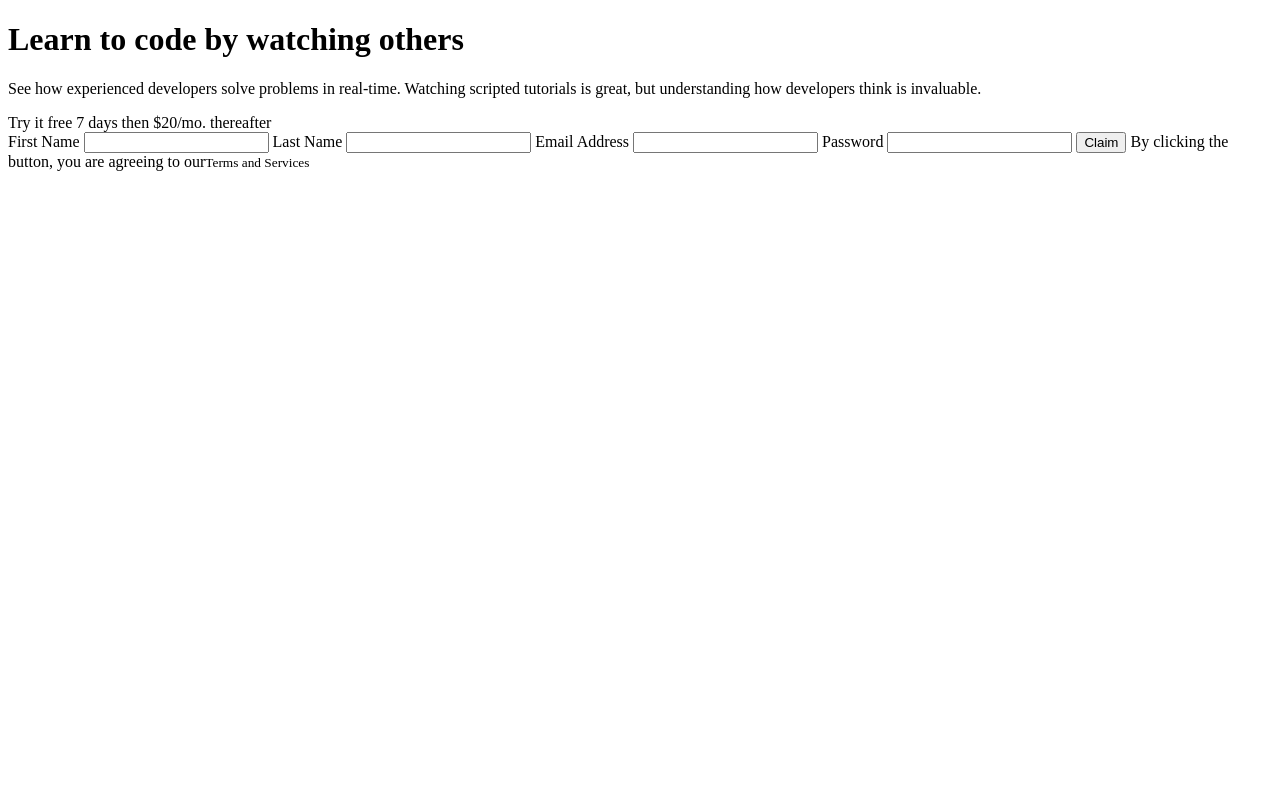
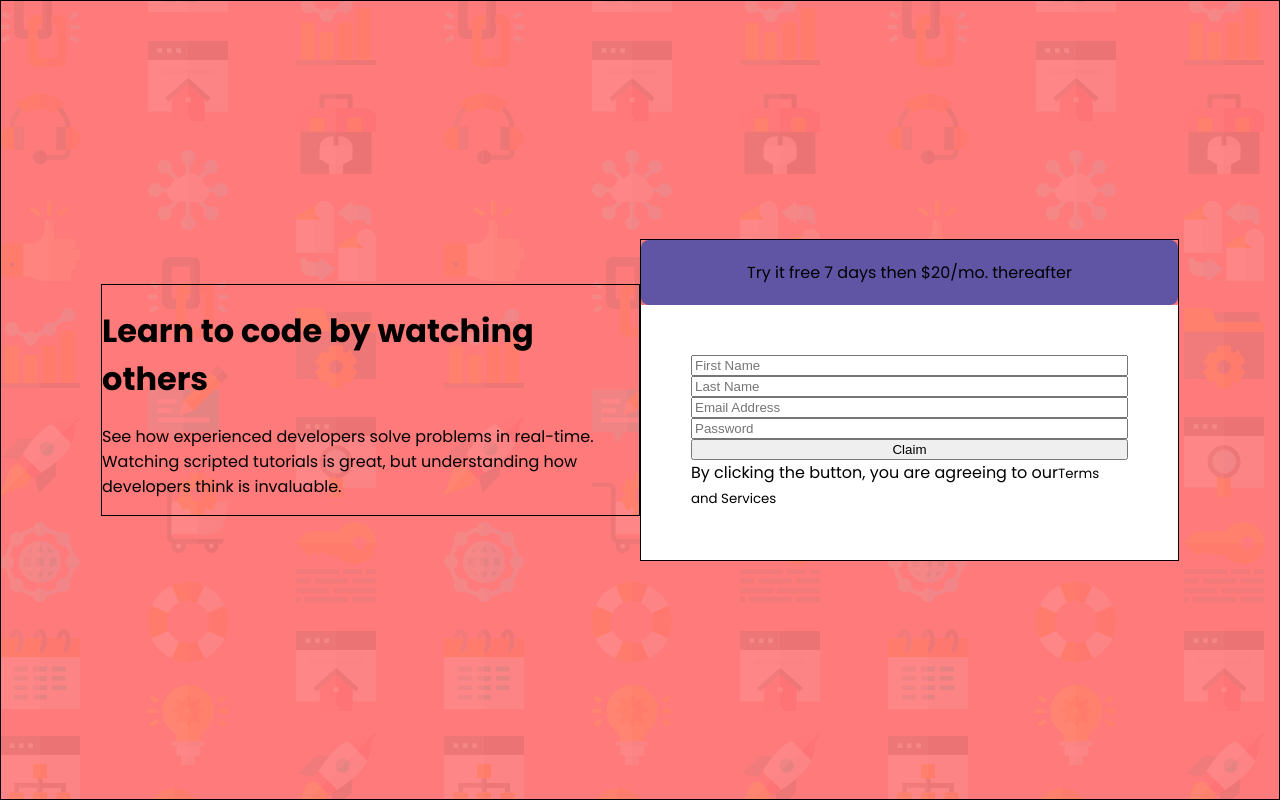
Before and after one commit to jsantizo98/form_FM, a plain HTML site: page index.html in a window 1280 px wide. Drawn offline with Linux system fonts and the light colour scheme.

Commit message:
Se agrego estilos css

```diff
--- /dev/null
+++ b/css/style.css
@@ -0,0 +1,57 @@
+:root{
+    --font: 'Poppins', sans-serif;
+    --font-size: 1.6rem;
+    --red: hsl(0, 100%, 74%);
+    --green: hsl(154, 59%, 51%);
+    --blue: hsl(248, 32%, 49%);
+    --dark-blue: hsl(249, 10%, 26%);
+    --grayish-blue: hsl(246, 25%, 77);
+}
+html {
+    /* Reset para rems 62.5% = 10px */
+    box-sizing: border-box;
+    font-size: 62.5%;
+}
+*,
+*::before,
+*::after {
+    box-sizing: inherit;
+}
+body{
+    font-family: var(--font);
+    font-size: var(--font-size);
+    margin: 0;
+    background-image: url(../images/bg-intro-desktop.png);
+    background-color: var(--red);
+}
+.container{
+    display: flex;
+    justify-content: center;
+    align-items: center;
+    height: 100vh;
+    width: 100vw;
+    padding: 10rem;
+    border: 1px solid black;
+}
+.left, .right{
+    border: 1px solid black;
+}
+.left{
+    width: 50%;
+}
+.right{
+    width: 50%;
+}
+.right .promo{
+    text-align: center;
+    padding: 2rem;
+    background-color: var(--blue);
+    border-radius: .8rem;
+    /* border: 1px solid black; */
+}
+.right form{
+    display: flex;
+    flex-direction: column;
+    padding: 5rem;
+    background-color: white;
+}
--- a/index.html
+++ b/index.html
@@ -4,6 +4,9 @@
   <meta charset="UTF-8">
   <meta name="viewport" content="width=device-width, initial-scale=1.0"> <!-- displays site properly based on user's device -->
   <link rel="icon" type="image/png" sizes="32x32" href="./images/favicon-32x32.png">
+  <link rel="preconnect" href="https://fonts.gstatic.com">
+  <link href="https://fonts.googleapis.com/css2?family=Poppins:wght@400;500;600;700&display=swap" rel="stylesheet">
+  <link rel="stylesheet" href="css/style.css">
   <title>Frontend Mentor | Intro component with sign up form</title>
 </head>
 <body>
@@ -17,19 +20,15 @@
       but understanding how developers think is invaluable.
     </p>
   </div>
-  <div class="rigth">
+  <div class="right">
     <div class="promo">
       Try it free 7 days then $20/mo. thereafter
     </div>
   <form action="">
-    <label for="firts_name">First Name</label>
-    <input type="text" id="firts_name">
-    <label for="last_name">Last Name</label>
-    <input type="text" id="last_name">
-    <label for="email">Email Address</label>
-    <input type="email" id="email">
-    <label for="password">Password</label>
-    <input type="password" name="" id="password">
+    <input type="text" id="firts_name" placeholder="First Name">
+    <input type="text" id="last_name" placeholder="Last Name">
+    <input type="email" id="email" placeholder="Email Address">
+    <input type="password" name="" id="password" placeholder="Password">
     <input type="submit" value="Claim">
   <span>By clicking the button, you are agreeing to our<small>Terms and Services</small></span>
   </form>
```
